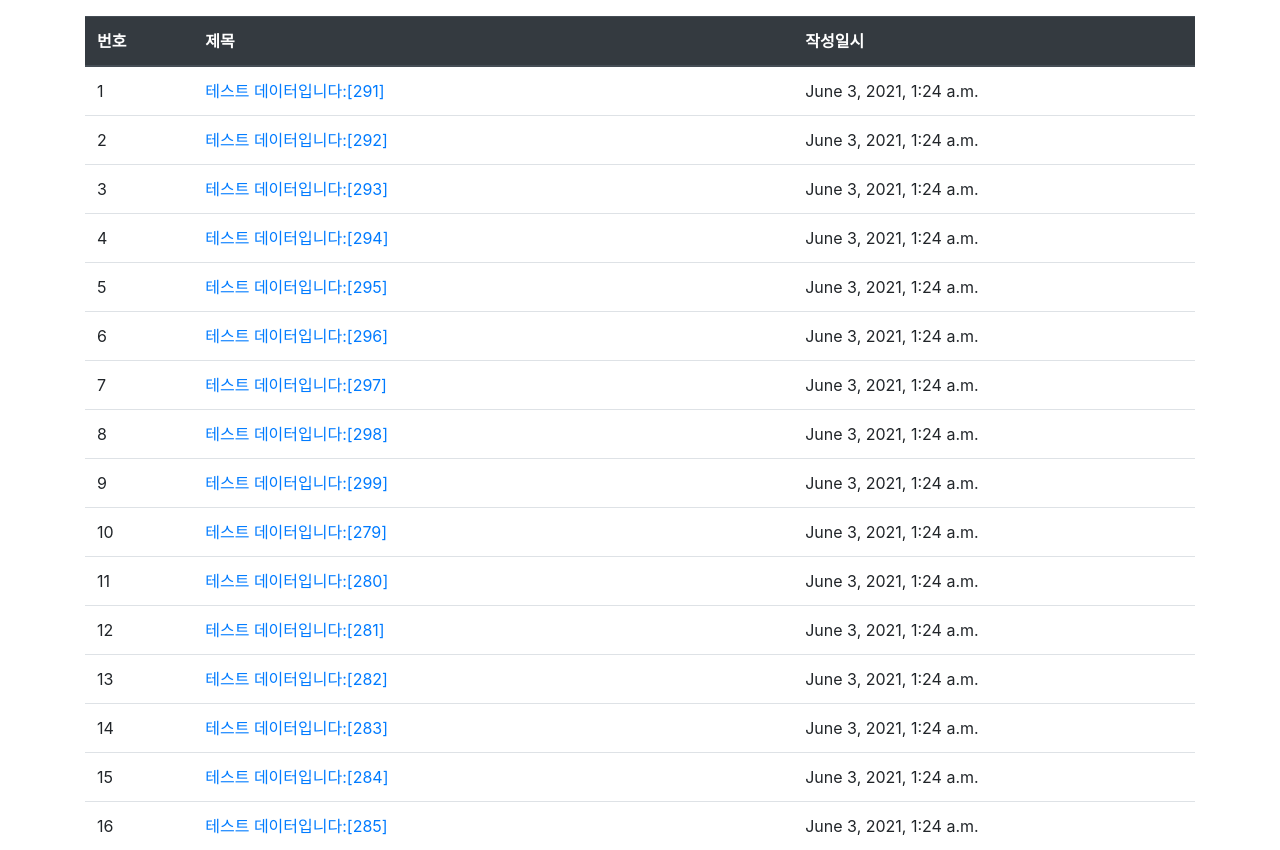
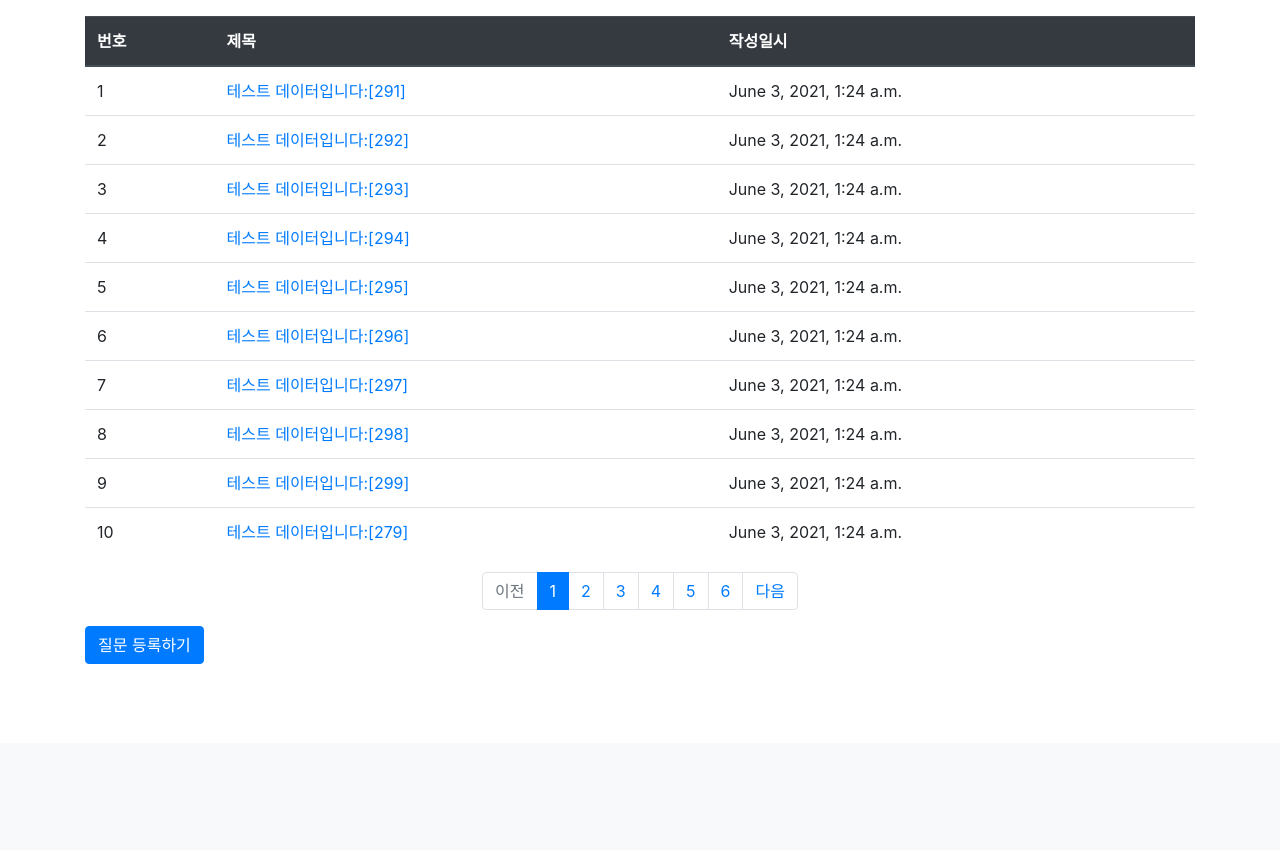
Before and after one commit to liebeDY/django, a Django app: page /pybo/ in a window 1280 px wide. Shown: the part 57-907 px from the top of the page. After the commit the page ends 721 px from the top, so only its background shows below. Run offline with Django 3.2, Linux system fonts and the light colour scheme; data comes from the database, SQL or seed files in the repository; both versions use the stored data as it was after the commit; some libraries are stand-ins or nearby versions.

Commit message:
장고 3-02 [게시판 페이징 기능 추가하기]

```diff
--- a/mysite/pybo/views.py
+++ b/mysite/pybo/views.py
@@ -6,6 +6,7 @@ from django.http import HttpResponse
 from .models import Question
 from django.utils import timezone
 from .forms import QuestionForm, AnswerForm
+from django.core.paginator import Paginator
 
 def index(request) :
 
@@ -13,8 +14,15 @@ def index(request) :
   pybo 목록 출력
   """
 
+  # 입력 파라미터
+  page = request.GET.get('page', '1') # 페이지
+
   question_list = Question.objects.order_by('-create_date')
-  context = {'question_list': question_list}
+
+  paginator = Paginator(question_list, 10) # 페이지당 10개씩 보여주기
+  page_obj = paginator.get_page(page)
+
+  context = {'question_list': page_obj}
 
   return render(request, 'pybo/question_list.html', context)
 
--- a/mysite/templates/pybo/question_list.html
+++ b/mysite/templates/pybo/question_list.html
@@ -33,6 +33,57 @@
     </tbody>
   </table>
 
+  <!-- 페이징 처리 시작 -->
+  <ul class="pagination justify-content-center">
+
+    <!-- 이전 페이지 -->
+    {% if question_list.has_previous %}
+    <li class="page-itme">
+      <a href="?page={{ question_list.previous_page_number }}" class="page-link">이전</a>
+    </li>
+
+    {% else %}
+    <li class="page-item disabled">
+      <a href="#" tabindex="-1" aria-disabled="true" class="page-link">이전</a>
+    </li>
+    {% endif %}
+
+    <!-- 페이지 리스트 -->
+    {% for page_number in question_list.paginator.page_range  %}
+      {% if page_number >= question_list.number|add:-5 and page_number <= question_list.number|add:5 %}
+
+        {% if page_number == question_list.number %}
+        <li class="page-item active" aria-current="page">
+          <a href="?page={{ page_number }}" class="page-link">{{ page_number }}</a>
+        </li>
+
+        {% else %}
+        <li class="page-item">
+          <a href="?page={{ page_number }}" class="page-link">{{ page_number }}</a>
+        </li>
+
+        {% endif %}
+      {% endif %}
+    {% endfor %}
+
+    <!-- 다음 페이지 -->
+    {% if question_list.has_next %}
+    <li class="page-item">
+      <a href="?page={{ question_list.next_page_number }}" class="page-link">다음</a>
+    </li>
+
+    {% else %}
+    <li class="page-item disabled">
+      <a href="#" tabindex="-1" aria-disabled="true" class="page-link">다음</a>
+    </li>
+    {% endif %}
+
+
+
+
+
+  </ul>
+
   <a href="{% url 'pybo:question_create' %}" class="btn btn-primary">질문 등록하기</a>
 </div>
 
```
Also changed, not shown: mysite/db.sqlite3.
